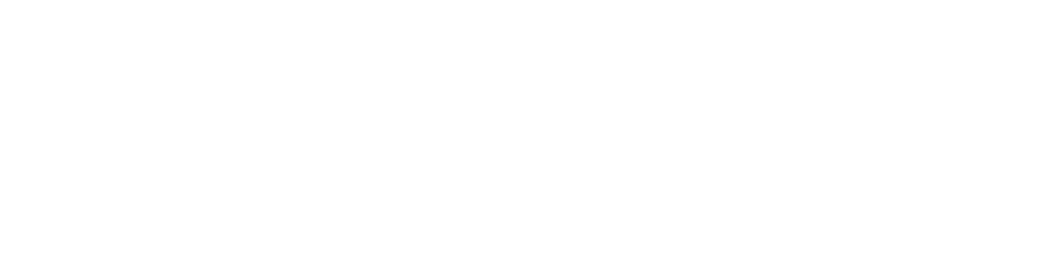
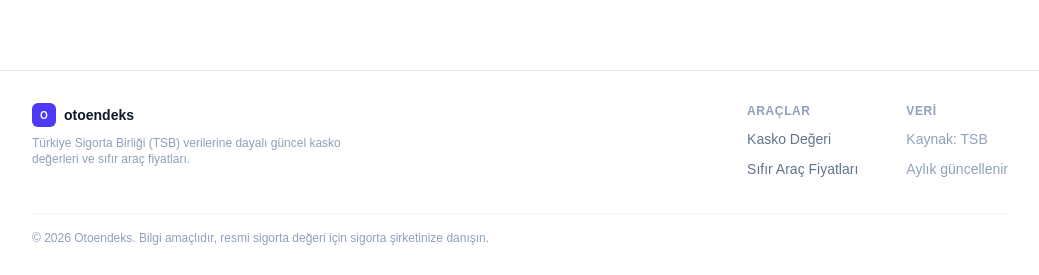
Before and after one commit to guwengul/otoendeks, a Next.js app: page / in a window 1280 px wide. Shown: the part 522-797 px from the top of the page, without its empty margins (120-1159 px from the left). Built offline with nearby package versions, Linux system fonts and the light colour scheme; no server answers; the database is empty.

Commit message:
Feature: minimal footer eklendi

```diff
--- a/src/app/layout.tsx
+++ b/src/app/layout.tsx
@@ -49,6 +49,38 @@
           </nav>
         </header>
         {children}
+        <footer className="mt-auto border-t border-slate-200 bg-white">
+          <div className="mx-auto w-full max-w-5xl px-6 py-8">
+            <div className="flex flex-col gap-6 sm:flex-row sm:items-start sm:justify-between">
+              <div>
+                <Link href="/" className="flex items-center gap-2 font-semibold text-slate-900 w-fit">
+                  <span className="inline-flex h-6 w-6 items-center justify-center rounded-md bg-indigo-600 text-white text-[10px] font-bold">O</span>
+                  <span className="text-sm">otoendeks</span>
+                </Link>
+                <p className="mt-2 text-xs text-slate-400 max-w-xs">Türkiye Sigorta Birliği (TSB) verilerine dayalı güncel kasko değerleri ve sıfır araç fiyatları.</p>
+              </div>
+              <div className="flex gap-12">
+                <div>
+                  <p className="mb-2 text-xs font-semibold uppercase tracking-wider text-slate-400">Araçlar</p>
+                  <ul className="space-y-1.5">
+                    <li><Link href="/" className="text-sm text-slate-500 hover:text-indigo-600">Kasko Değeri</Link></li>
+                    <li><Link href="/sifir-arac" className="text-sm text-slate-500 hover:text-indigo-600">Sıfır Araç Fiyatları</Link></li>
+                  </ul>
+                </div>
+                <div>
+                  <p className="mb-2 text-xs font-semibold uppercase tracking-wider text-slate-400">Veri</p>
+                  <ul className="space-y-1.5">
+                    <li><span className="text-sm text-slate-400">Kaynak: TSB</span></li>
+                    <li><span className="text-sm text-slate-400">Aylık güncellenir</span></li>
+                  </ul>
+                </div>
+              </div>
+            </div>
+            <div className="mt-8 border-t border-slate-100 pt-4 text-xs text-slate-400">
+              © {new Date().getFullYear()} Otoendeks. Bilgi amaçlıdır, resmi sigorta değeri için sigorta şirketinize danışın.
+            </div>
+          </div>
+        </footer>
       </body>
     </html>
   );
```
